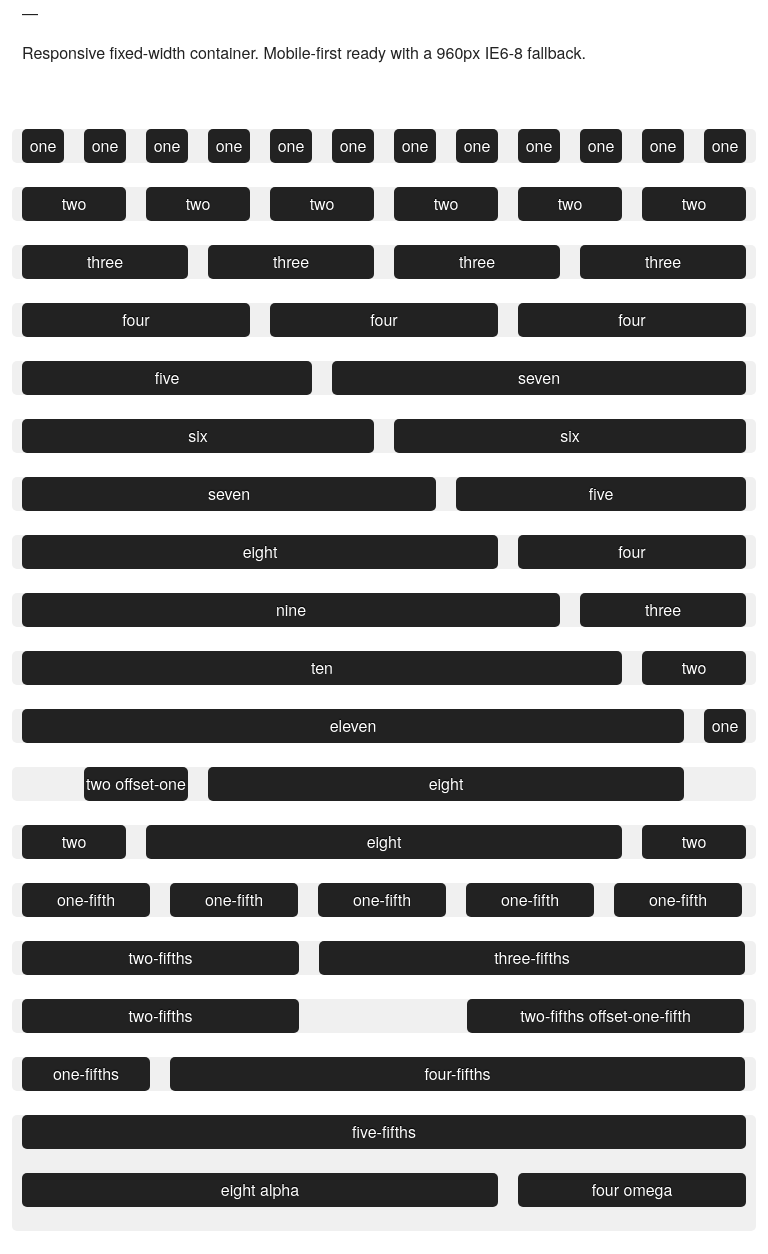
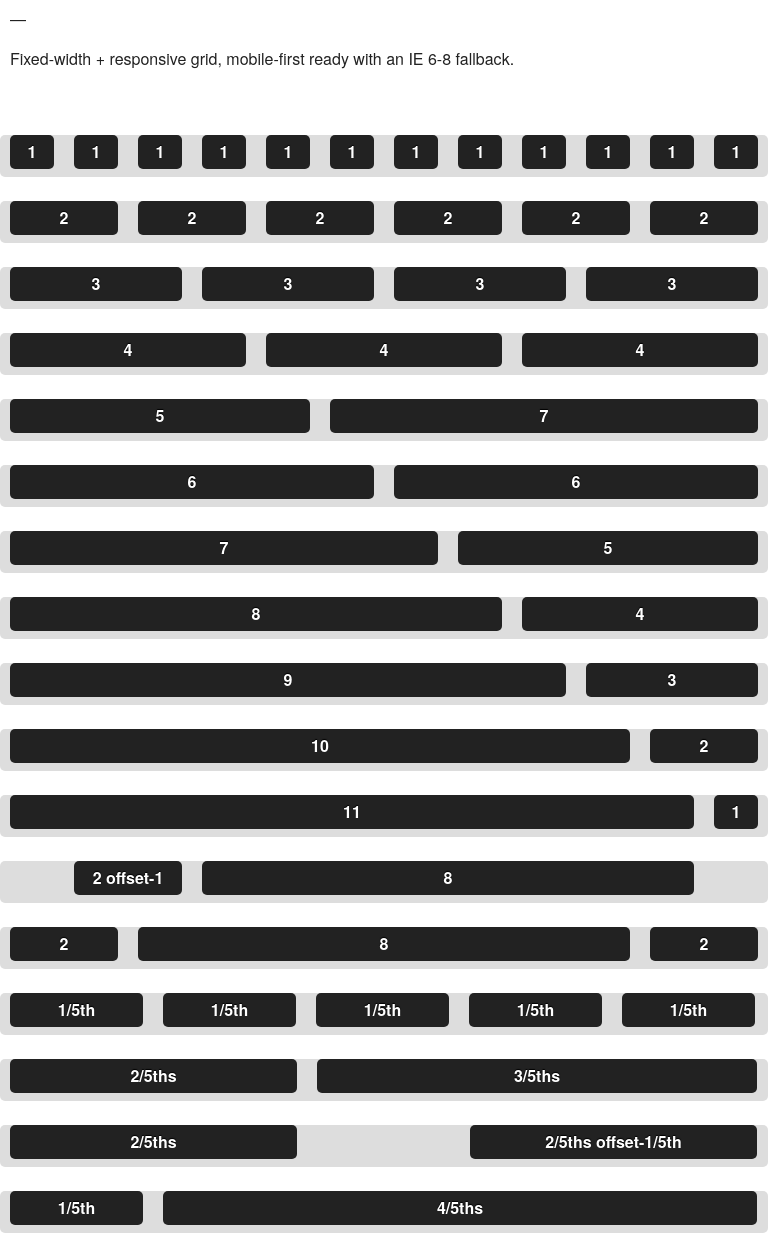
Before and after one commit to johnsolarz/grid-system, a plain HTML site: page index.html in a window 768 px wide. Shown: the part 114-1368 px from the top of the page. Drawn offline with Linux system fonts and the light colour scheme; a script that the page names is missing.

Commit message:
fluid ie img fix, update to 768px tablet layout

```diff
--- a/css/grid-responsive.css
+++ b/css/grid-responsive.css
@@ -1,4 +1,4 @@
-/*! grid-responsive.css | Inherits default grid | https://github.com/johnsolarz/grid-system */
+/*! grid-responsive.css | Inherits default | https://github.com/johnsolarz/grid-system */
 
 /*
  * Breakpoints:
@@ -21,6 +21,13 @@ embed,
 video {
     height: auto;
     max-width: 100%;
+}
+
+.lt-ie9 img,
+.lt-ie9 object,
+.lt-ie9 embed,
+.lt-ie9 video {
+    max-width: auto;
 }
 
 /* ==========================================================================
@@ -110,106 +117,106 @@ video {
 
 @media screen and (min-width: 768px) and (max-width: 979px) {
     .container {
-        width: 744px;
+        width: 768px;
     }
     .column {
         float: left;
         margin-left: 10px;
         margin-right: 10px;
-        width: 42px;
+        width: 44px;
     }
     .offset-one {
-        padding-left: 62px;
+        padding-left: 64px;
     }
     .two {
-        width: 104px;
+        width: 108px;
     }
     .offset-two {
-        padding-left: 124px;
+        padding-left: 128px;
     }
     .three {
-        width: 166px;
+        width: 172px;
     }
     .offset-three {
-        padding-left: 186px;
+        padding-left: 192px;
     }
     .four {
-        width: 228px;
+        width: 236px;
     }
     .offset-four {
-        padding-left: 248px;
+        padding-left: 256px;
     }
     .five {
-        width: 290px;
+        width: 300px;
     }
     .offset-five {
-        padding-left: 310px;
+        padding-left: 320px;
     }
     .six {
-        width: 352px;
+        width: 364px;
     }
     .offset-six {
-        padding-left: 372px;
+        padding-left: 384px;
     }
     .seven {
-        width: 414px;
+        width: 428px;
     }
     .offset-seven {
-        padding-left: 434px;
+        padding-left: 448px;
     }
     .eight {
-        width: 476px;
+        width: 492px;
     }
     .offset-eight {
-        padding-left: 496px;
+        padding-left: 512px;
     }
     .nine {
-        width: 538px;
+        width: 556px;
     }
     .offset-nine {
-        padding-left: 558px;
+        padding-left: 576px;
     }
     .ten {
-        width: 600px;
+        width: 620px;
     }
     .offset-ten {
-        padding-left: 620px;
+        padding-left: 640px;
     }
     .eleven {
-        width: 662px;
+        width: 684px;
     }
     .offset-eleven {
-        padding-left: 682px;
+        padding-left: 704px;
     }
     .twelve {
-        width: 724px;
+        width: 748px;
     }
     .one-fifth {
-        width: 128px;
+        width: 133px;
     }
     .offset-one-fifth {
-        padding-left: 148px;
+        padding-left: 153px;
     }
     .two-fifths {
-        width: 277px;
+        width: 287px;
     }
     .offset-two-fifths {
-        padding-left: 297px;
+        padding-left: 307px;
     }
     .three-fifths {
-        width: 426px;
+        width: 440px;
     }
     .offset-three-fifths {
-        padding-left: 446px;
+        padding-left: 460px;
     }
     .four-fifths {
-        width: 575px;
+        width: 594px;
     }
     .offset-four-fifths {
-        padding-left: 595px;
+        padding-left: 614px;
     }
     .five-fifths {
-        width: 724px;
+        width: 748px;
     }
 }
 
--- a/css/grid.css
+++ b/css/grid.css
@@ -57,7 +57,7 @@
 }
 
 /* =============================================================================
-   960px / Default layout and IE 6-8 fallback
+   960px/Default layout and IE 6-8 fallback
    ========================================================================== */
 
 .column {
--- a/index.html
+++ b/index.html
@@ -34,36 +34,43 @@
             font-smoothing: antialiased;
             text-rendering: optimizeLegibility;
         }
-        header[role="banner"] {
+        div.header{
+            display: block;
             margin-bottom: 3em;
             margin-top: 1.5em;
         }
 
         #main .row {
-            background: #f0f0f0;
+            background: #ddd;
             border-radius: 5px;
         }
         #main .row .column span {
+            border-radius: 5px;
             display: block;
             text-align: center;
             padding-top: 5px;
             padding-bottom: 5px;
             background: #222;
             color: #fff;
-            font-weight: normal;
+            font-weight: 700;
             text-shadow: 0 -1px 1px black;
-            border-radius: 5px;
-            margin-top: .5em;
-        }
-        #main .row .column:first-child span {
-            margin-top: 0;
         }
         .nested span {
             margin-bottom: 1.5em;
         }
-        @media screen and (min-width:768px) {
+        @media screen and (max-width:768px) {
             #main .row .column span {
-                margin-top: 0;
+                border-radius: 5px;
+                margin-bottom: .5em;
+            }
+            #main .row .column:last-child span {
+                margin-bottom: 0;
+            }
+            #main .row .column.nested span {
+                margin-bottom: .5em;
+            }
+            #main .row .column.nested .omega span {
+                margin-bottom: 0;
             }
         }
     </style>
@@ -71,122 +78,122 @@
     </head>
 
     <body class="demo">
-        <header role="banner" class="container hd">
+        <div role="banner" class="header container hd">
             <div class="twelve column">
-                <h1>Layout</h1>
+                <h1>Grid System<sup>12</sup></h1>
                 &mdash;
-                <p>Responsive fixed-width container. Mobile-first ready with a 960px IE6-8 fallback.</p>
+                <p>Fixed-width + responsive grid, mobile-first ready with an IE 6-8 fallback.</p>
             </div>
-        </header>
+        </div>
 
         <div class="container hd" id="main">
 
             <div class="row">
-                <div class="column"><span>one</span></div>
-                <div class="column"><span>one</span></div>
-                <div class="column"><span>one</span></div>
-                <div class="column"><span>one</span></div>
-                <div class="column"><span>one</span></div>
-                <div class="column"><span>one</span></div>
-                <div class="column"><span>one</span></div>
-                <div class="column"><span>one</span></div>
-                <div class="column"><span>one</span></div>
-                <div class="column"><span>one</span></div>
-                <div class="column"><span>one</span></div>
-                <div class="column"><span>one</span></div>
+                <div class="column"><span>1</span></div>
+                <div class="column"><span>1</span></div>
+                <div class="column"><span>1</span></div>
+                <div class="column"><span>1</span></div>
+                <div class="column"><span>1</span></div>
+                <div class="column"><span>1</span></div>
+                <div class="column"><span>1</span></div>
+                <div class="column"><span>1</span></div>
+                <div class="column"><span>1</span></div>
+                <div class="column"><span>1</span></div>
+                <div class="column"><span>1</span></div>
+                <div class="column"><span>1</span></div>
             </div>
 
             <div class="row">
-                <div class="two column"><span>two</span></div>
-                <div class="two column"><span>two</span></div>
-                <div class="two column"><span>two</span></div>
-                <div class="two column"><span>two</span></div>
-                <div class="two column"><span>two</span></div>
-                <div class="two column"><span>two</span></div>
+                <div class="two column"><span>2</span></div>
+                <div class="two column"><span>2</span></div>
+                <div class="two column"><span>2</span></div>
+                <div class="two column"><span>2</span></div>
+                <div class="two column"><span>2</span></div>
+                <div class="two column"><span>2</span></div>
             </div>
 
             <div class="row">
-                <div class="column three"><span>three</span></div>
-                <div class="column three"><span>three</span></div>
-                <div class="column three"><span>three</span></div>
-                <div class="column three"><span>three</span></div>
+                <div class="column three"><span>3</span></div>
+                <div class="column three"><span>3</span></div>
+                <div class="column three"><span>3</span></div>
+                <div class="column three"><span>3</span></div>
             </div>
 
             <div class="row">
-                <div class="column four"><span>four</span></div>
-                <div class="column four"><span>four</span></div>
-                <div class="column four"><span>four</span></div>
+                <div class="column four"><span>4</span></div>
+                <div class="column four"><span>4</span></div>
+                <div class="column four"><span>4</span></div>
             </div>
 
             <div class="row">
-                <div class="column five"><span>five</span></div>
-                <div class="column seven"><span>seven</span></div>
+                <div class="column five"><span>5</span></div>
+                <div class="column seven"><span>7</span></div>
             </div>
 
             <div class="row">
-                <div class="column six"><span>six</span></div>
-                <div class="column six"><span>six</span></div>
+                <div class="column six"><span>6</span></div>
+                <div class="column six"><span>6</span></div>
             </div>
 
             <div class="row">
-                <div class="column seven"><span>seven</span></div>
-                <div class="column five"><span>five</span></div>
+                <div class="column seven"><span>7</span></div>
+                <div class="column five"><span>5</span></div>
             </div>
 
             <div class="row">
-                <div class="column eight"><span>eight</span></div>
-                <div class="column four"><span>four</span></div>
+                <div class="column eight"><span>8</span></div>
+                <div class="column four"><span>4</span></div>
             </div>
 
             <div class="row">
-                <div class="column nine"><span>nine</span></div>
-                <div class="column three"><span>three</span></div>
+                <div class="column nine"><span>9</span></div>
+                <div class="column three"><span>3</span></div>
             </div>
 
             <div class="row">
-                <div class="column ten"><span>ten</span></div>
-                <div class="two column"><span>two</span></div>
+                <div class="column ten"><span>10</span></div>
+                <div class="two column"><span>2</span></div>
             </div>
 
             <div class="row">
-                <div class="column eleven"><span>eleven</span></div>
-                <div class="column"><span>one</span></div>
+                <div class="column eleven"><span>11</span></div>
+                <div class="column"><span>1</span></div>
             </div>
 
             <div class="row">
-                <div class="two column offset-one"><span>two offset-one</span></div>
-                <div class="column eight"><span>eight</span></div>
+                <div class="two column offset-one"><span>2 offset-1</span></div>
+                <div class="column eight"><span>8</span></div>
             </div>
 
             <div class="row">
-                <div class="two column"><span>two</span></div>
-                <div class="column eight"><span>eight</span></div>
-                <div class="two column"><span>two</span></div>
+                <div class="two column"><span>2</span></div>
+                <div class="column eight"><span>8</span></div>
+                <div class="two column"><span>2</span></div>
             </div>
 
             <div class="row">
-                <div class="column one-fifth"><span>one-fifth</span></div>
-                <div class="column one-fifth"><span>one-fifth</span></div>
-                <div class="column one-fifth"><span>one-fifth</span></div>
-                <div class="column one-fifth"><span>one-fifth</span></div>
-                <div class="column one-fifth"><span>one-fifth</span></div>
+                <div class="column one-fifth"><span>1/5th</span></div>
+                <div class="column one-fifth"><span>1/5th</span></div>
+                <div class="column one-fifth"><span>1/5th</span></div>
+                <div class="column one-fifth"><span>1/5th</span></div>
+                <div class="column one-fifth"><span>1/5th</span></div>
             </div>
             <div class="row">
-                <div class="column two-fifths"><span>two-fifths</span></div>
-                <div class="column three-fifths"><span>three-fifths</span></div>
+                <div class="column two-fifths"><span>2/5ths</span></div>
+                <div class="column three-fifths"><span>3/5ths</span></div>
             </div>
             <div class="row">
-                <div class="column two-fifths"><span>two-fifths</span></div>
-                <div class="column two-fifths offset-one-fifth"><span>two-fifths offset-one-fifth</span></div>
+                <div class="column two-fifths"><span>2/5ths</span></div>
+                <div class="column two-fifths offset-one-fifth"><span>2/5ths offset-1/5th</span></div>
             </div>
             <div class="row">
-                <div class="column one-fifth"><span>one-fifths</span></div>
-                <div class="column four-fifths"><span>four-fifths</span></div>
+                <div class="column one-fifth"><span>1/5th</span></div>
+                <div class="column four-fifths"><span>4/5ths</span></div>
             </div>
             <div class="row">
-                <div class="column five-fifths nested"><span>five-fifths</span>
-                    <div class="eight column alpha"><span>eight alpha</span></div>
-                    <div class="four column omega"><span>four omega</span></div>
+                <div class="column five-fifths nested"><span>5/5ths</span>
+                    <div class="eight column alpha"><span>8 alpha</span></div>
+                    <div class="four column omega"><span>4 omega</span></div>
                 </div>
             </div>
 
```
